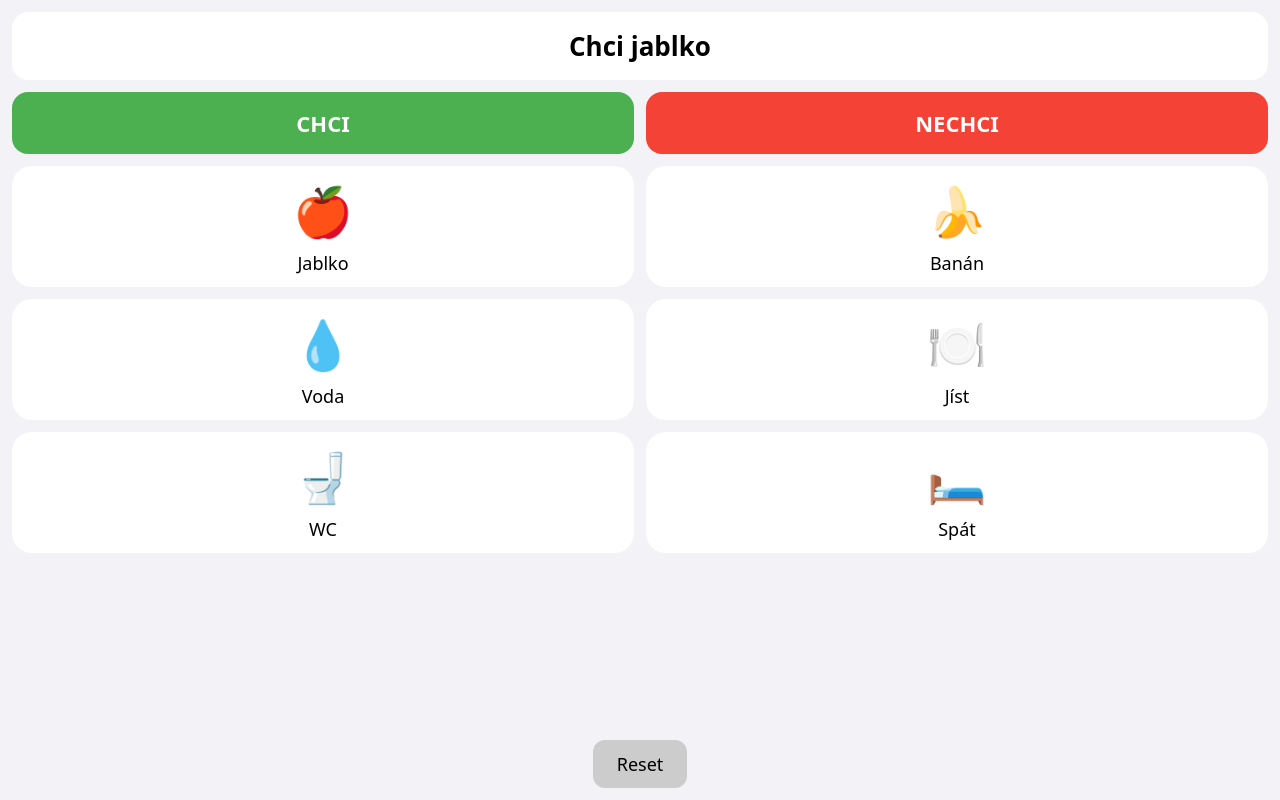
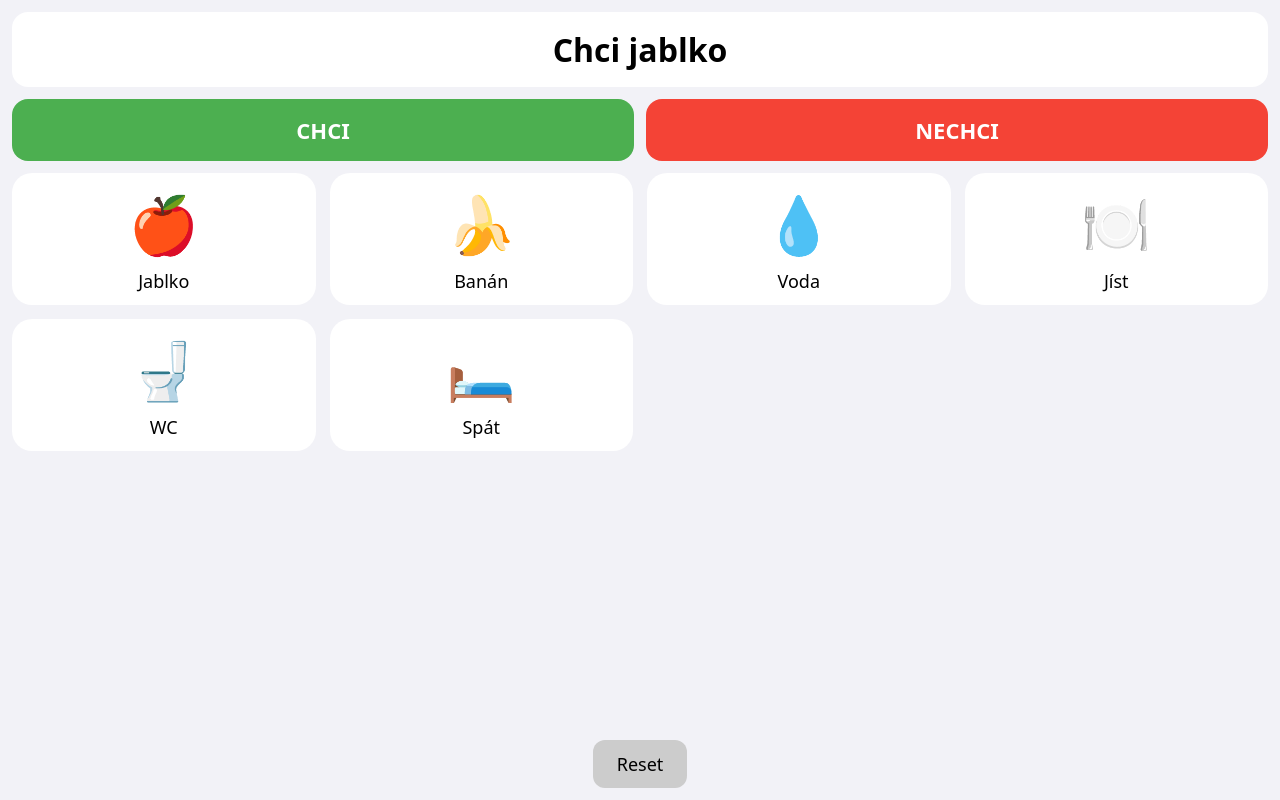
Before and after one commit to marcelmlynarcik-cmyk/aac-app, a plain HTML site: page index.html in a window 1280 px wide. Drawn offline with Linux system fonts and the light colour scheme.

Commit message:
Add files via upload

```diff
--- a/style.css
+++ b/style.css
@@ -62,9 +62,10 @@ body {
 /* MRIEŽKA */
 .grid {
   display: grid;
-  grid-template-columns: repeat(2, 1fr);
-  gap: 12px;
+  grid-template-columns: repeat(2, 1fr); /* iPhone default */
+  gap: 14px;
 }
+
 
 .card {
   background: white;
@@ -96,3 +97,24 @@ body {
   font-size: 18px;
   border-radius: 12px;
 }
+@media (min-width: 768px) {
+  .grid {
+    grid-template-columns: repeat(3, 1fr);
+  }
+
+  .card {
+    font-size: 56px;
+  }
+
+  .sentence {
+    font-size: 32px;
+  }
+}
+@media (min-width: 1024px) {
+  .grid {
+    grid-template-columns: repeat(4, 1fr);
+  }
+}
+button {
+  touch-action: manipulation;
+}
```
